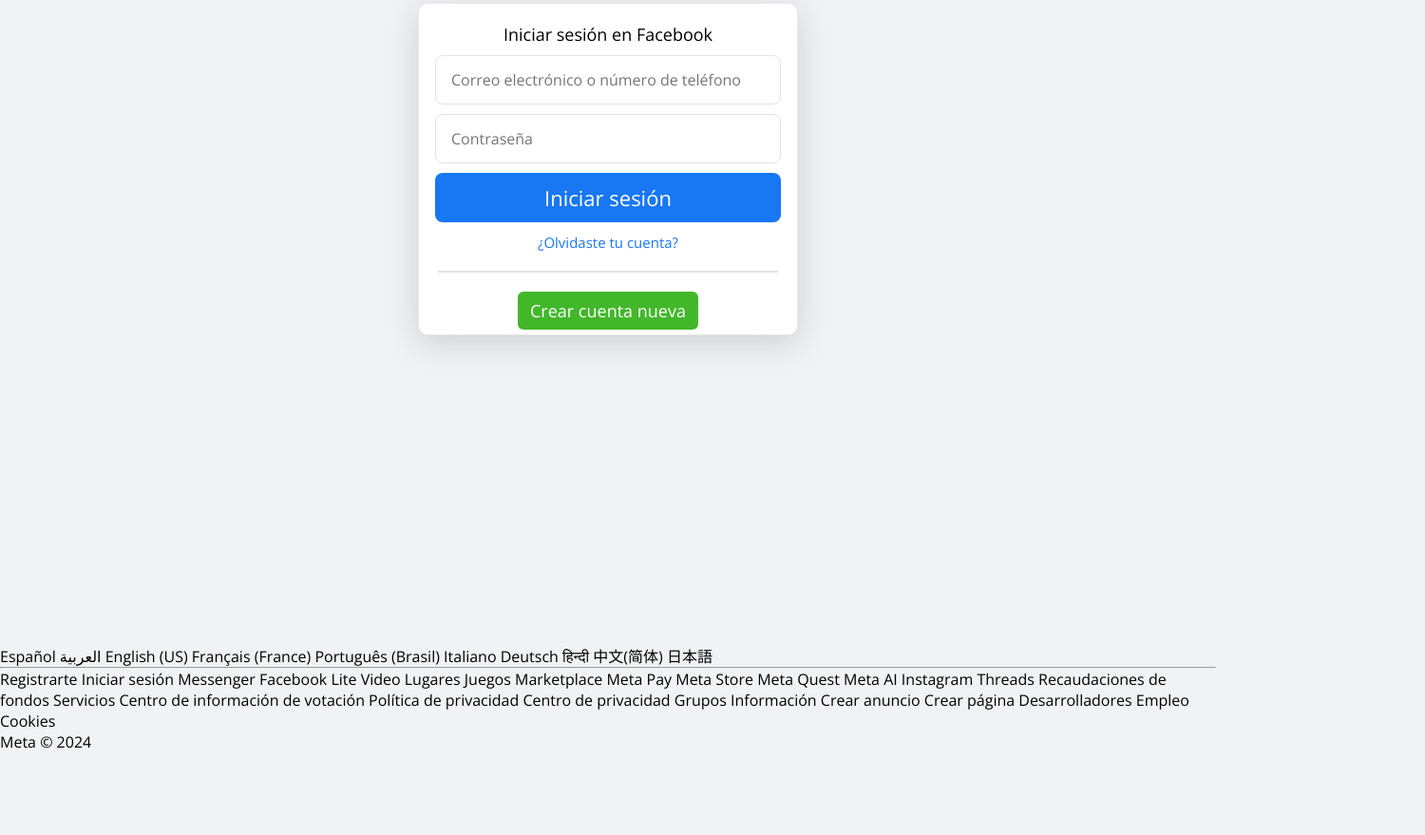
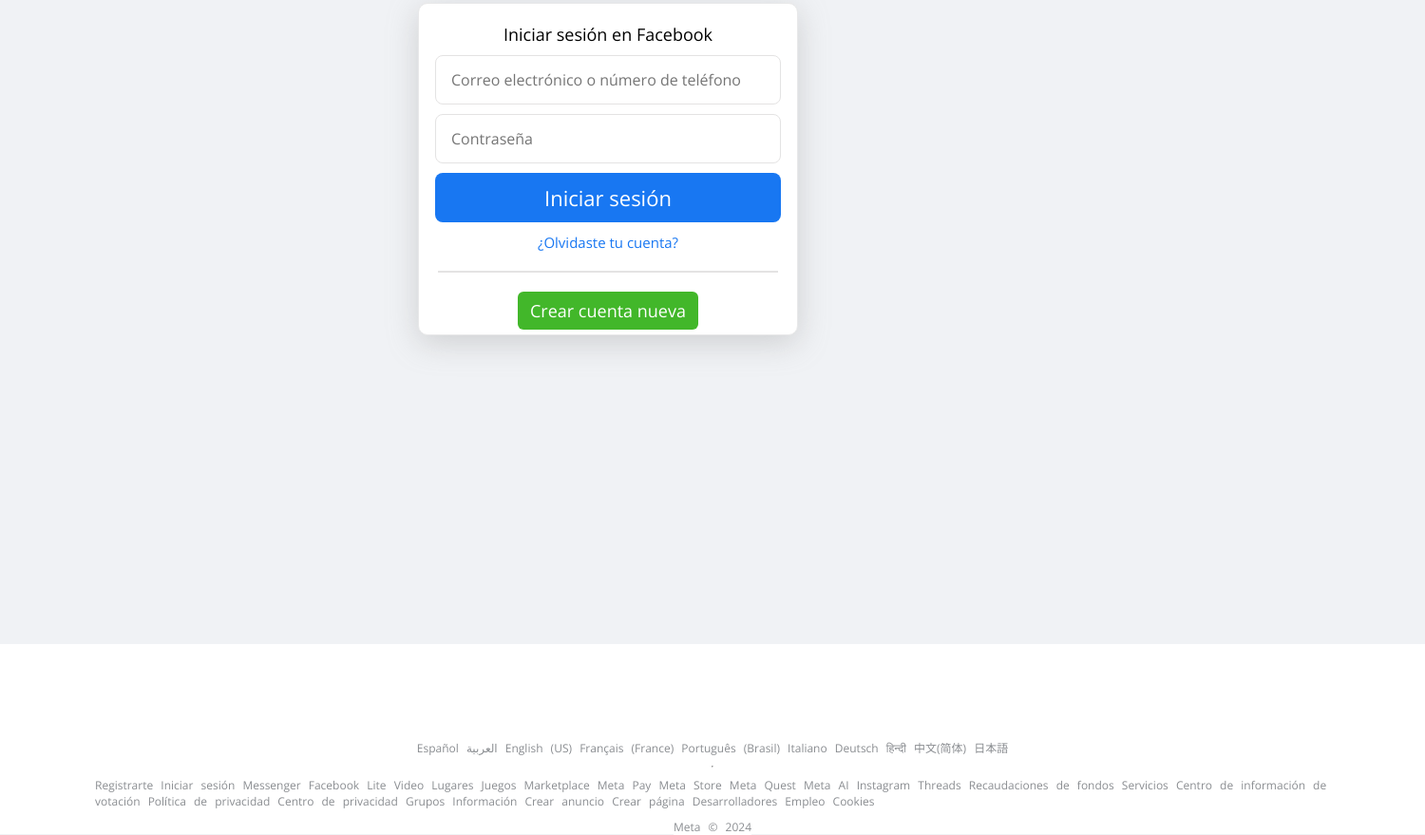
Before and after one commit to hellparr/Facebook, a plain HTML site: page index.html in a window 1280 px wide. Shown: the part 183-1062 px from the top of the page at 95% size, 1500 px wide, since content can reach past the window. Before the commit the page ends 975 px from the top, so only its background shows below. Drawn offline with nearby package versions, Linux system fonts and the light colour scheme.

Commit message:
Se modifican errores y se agrega ícono a la pestaña.

```diff
--- a/style.css
+++ b/style.css
@@ -104,4 +104,48 @@
   border: none;
   color: #fff;
   background: #42b72a;
+  padding: 6px 0;
 }
+
+footer {
+  justify-items: center;
+  font-family: inherit;
+  width: 1500px;
+  height: 200px;
+  padding: 100px;
+  font-size: 12px;
+  background: #fff;
+  position: absolute;
+  word-spacing: 5px;
+  }
+
+.footer hr {
+  color: #737373;
+}
+
+.footer .paises {
+    font-family: inherit;
+    color: #8a8d91;
+    cursor: pointer;
+    display: flex;
+  }
+
+.footer .infor {
+    color: #8a8d91;
+    cursor: pointer;
+    display: flex;
+    justify-content: flex-start;
+    margin-bottom: 10px;
+  }
+
+.footer hr {
+    margin: 10px;
+  }
+
+.metaf p {
+    color: #8a8d91;
+    justify-content: flex-start;
+    margin-bottom: 10px;
+    font-size: 12px;
+    background: #fff;
+  }
```
